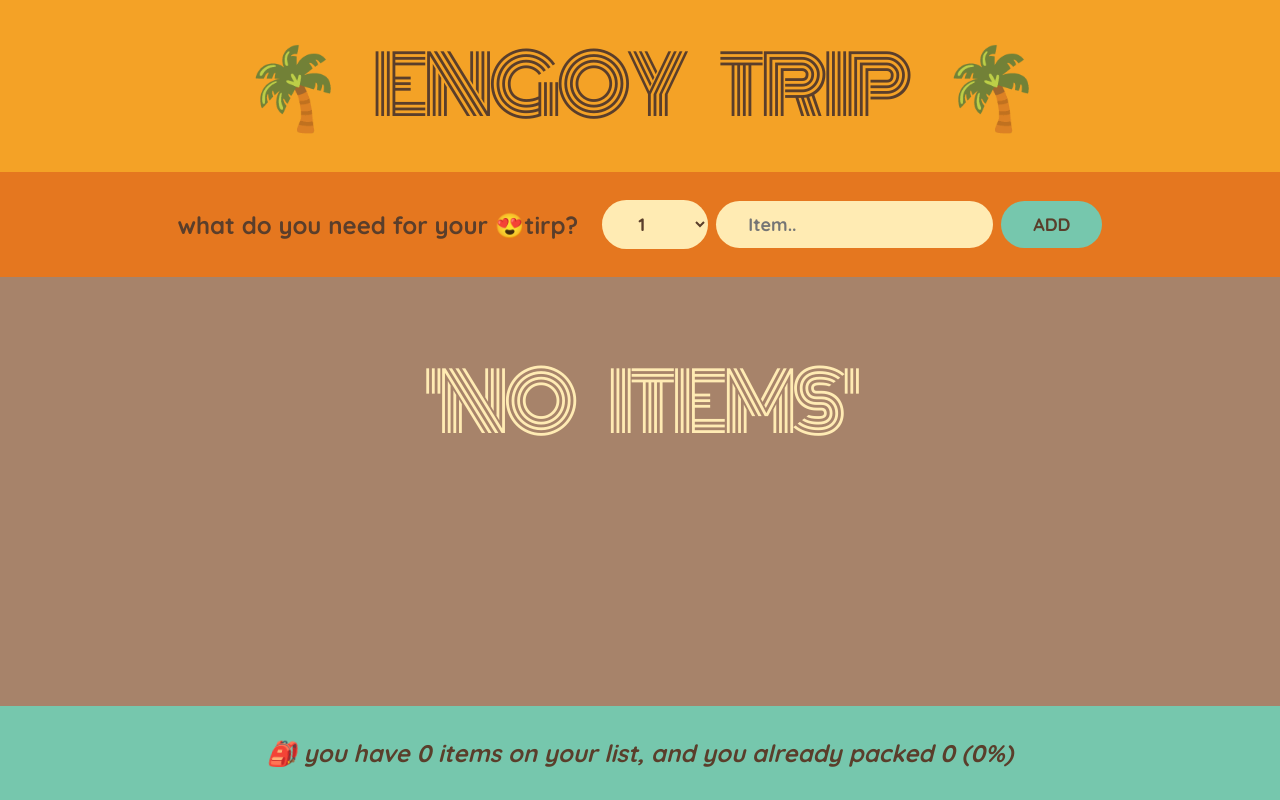
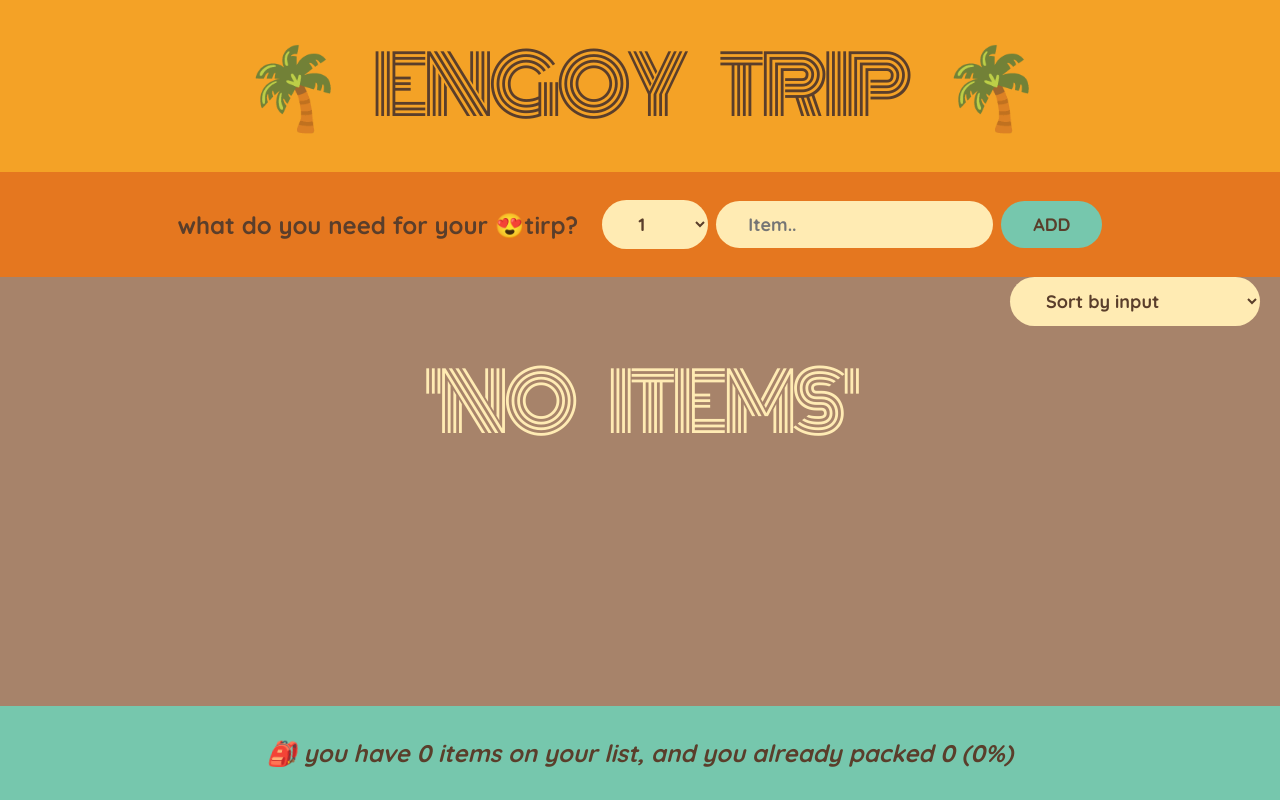
Before and after one commit to elnakhlawi/travel-lest, a React (Vite) app: page / in a window 1280 px wide. Built offline with nearby package versions, Linux system fonts and the light colour scheme.

Commit message:
sorting items

```diff
--- a/src/App.jsx
+++ b/src/App.jsx
@@ -25,7 +25,7 @@ export default function App() {
   return (
     <div className="app">
       <Logo />
-      <Form handleItems={handleItems} />
+      <Form handleItems={handleItems} items={items} />
       <PackingList
         items={items}
         handleDeleteItem={handleDeleteItem}
@@ -81,11 +81,29 @@ function Form({ handleItems }) {
 }
 
 function PackingList({ items, handleDeleteItem, handleUpdateItem }) {
+  const [sortby, setSortBy] = useState("input");
+  let sortedItems;
+  if(sortby ==='input')sortedItems=items;
+  if(sortby ==='description') sortedItems=items.slice().sort((a,b) => { return a.description.localeCompare(b.description) });
+  if(sortby ==="packed")sortedItems=  items.slice().sort((a,b) => {return Number(a.packed) - Number(b.packed)})
   return (
-    <div className="list">
+    <div style={{backgroundColor:'black'}}>
+      <div className="actions" style={{position:'absolute',right:'20px',}}>
+        <select
+          value={sortby}
+          onChange={(e) => {
+            setSortBy(e.target.value);
+          }}
+        >
+          <option value="input">Sort by input</option>
+          <option value="description">Sort by description</option>
+          <option value="packed">Sort by packed</option>
+        </select>
+      </div>
+      <div className="list" style={{height:'100%'}}>
         <ul>
           {items.length > 0 ? (
-          items.map((item) => (
+            sortedItems.map((item) => (
               <Item
                 item={item}
                 key={item.id}
@@ -97,6 +115,7 @@ function PackingList({ items, handleDeleteItem, handleUpdateItem }) {
             <h1 style={{ backgroundColor: "transparent" }}>'No Items'</h1>
           )}
         </ul>
+      </div>
     </div>
   );
 }
@@ -126,12 +145,18 @@ function Item({ item, handleDeleteItem, handleUpdateItem }) {
 }
 function Status({ items }) {
   let itemsNumber = items.length;
-  let numberOfPacked=items.filter((item) => { return item.packed }).length;
-  let precentage= Math.round((  numberOfPacked/ itemsNumber  )* 100)||0;
+  let numberOfPacked = items.filter((item) => {
+    return item.packed;
+  }).length;
+  let precentage = Math.round((numberOfPacked / itemsNumber) * 100) || 0;
   console.log(precentage);
   return (
     <footer className="stats">
-      <em>{precentage ==100?" You got everything! ready to go ✈":`🎒 you have ${itemsNumber} items on your list, and you already packed ${numberOfPacked} (${precentage}%)`}</em>
+      <em>
+        {precentage == 100
+          ? " You got everything! ready to go ✈"
+          : `🎒 you have ${itemsNumber} items on your list, and you already packed ${numberOfPacked} (${precentage}%)`}
+      </em>
     </footer>
   );
 }
--- a/src/index.css
+++ b/src/index.css
@@ -71,7 +71,6 @@ input {
   font-size: 1.8rem;
   cursor: pointer;
 }
-
 .add-form button {
   text-transform: uppercase;
   background-color: #76c7ad;
```
Lines whose indentation alone changed are shown as unchanged.
